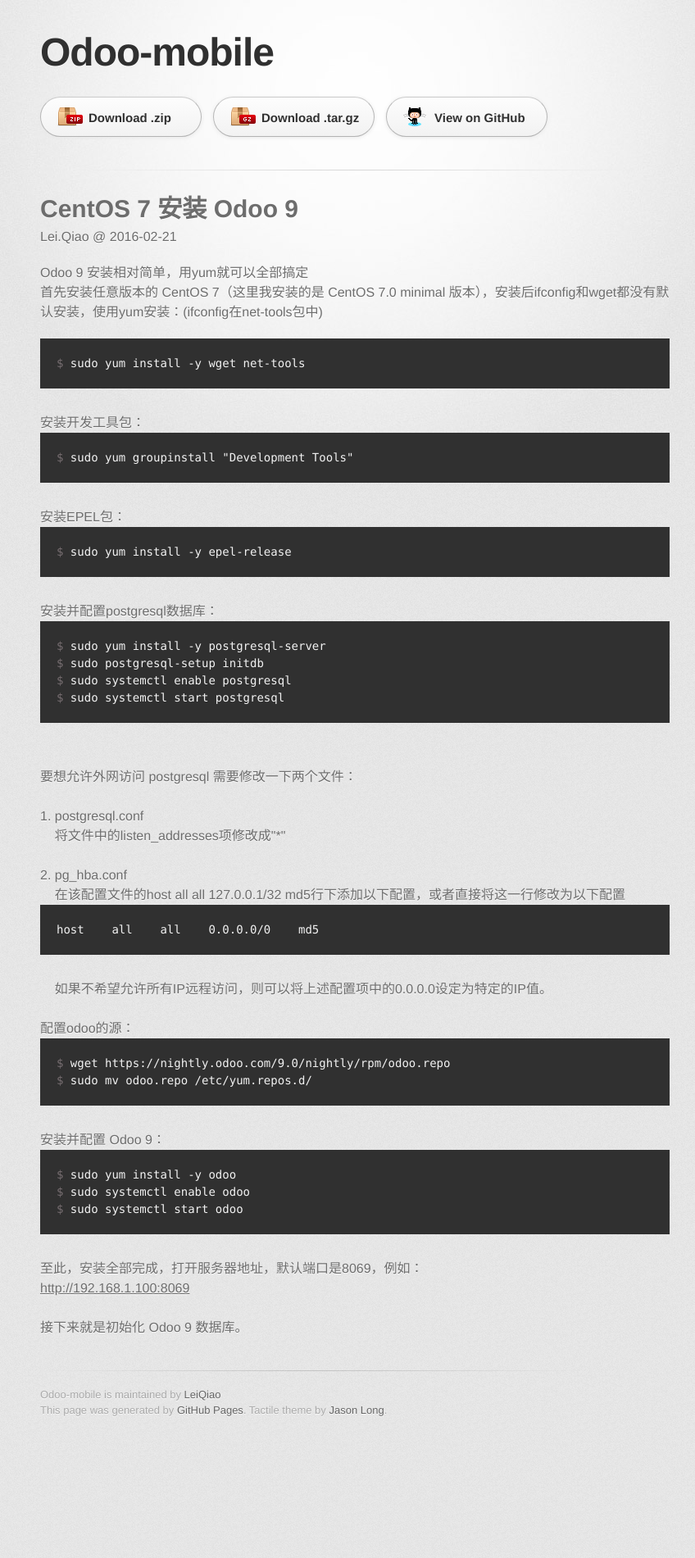
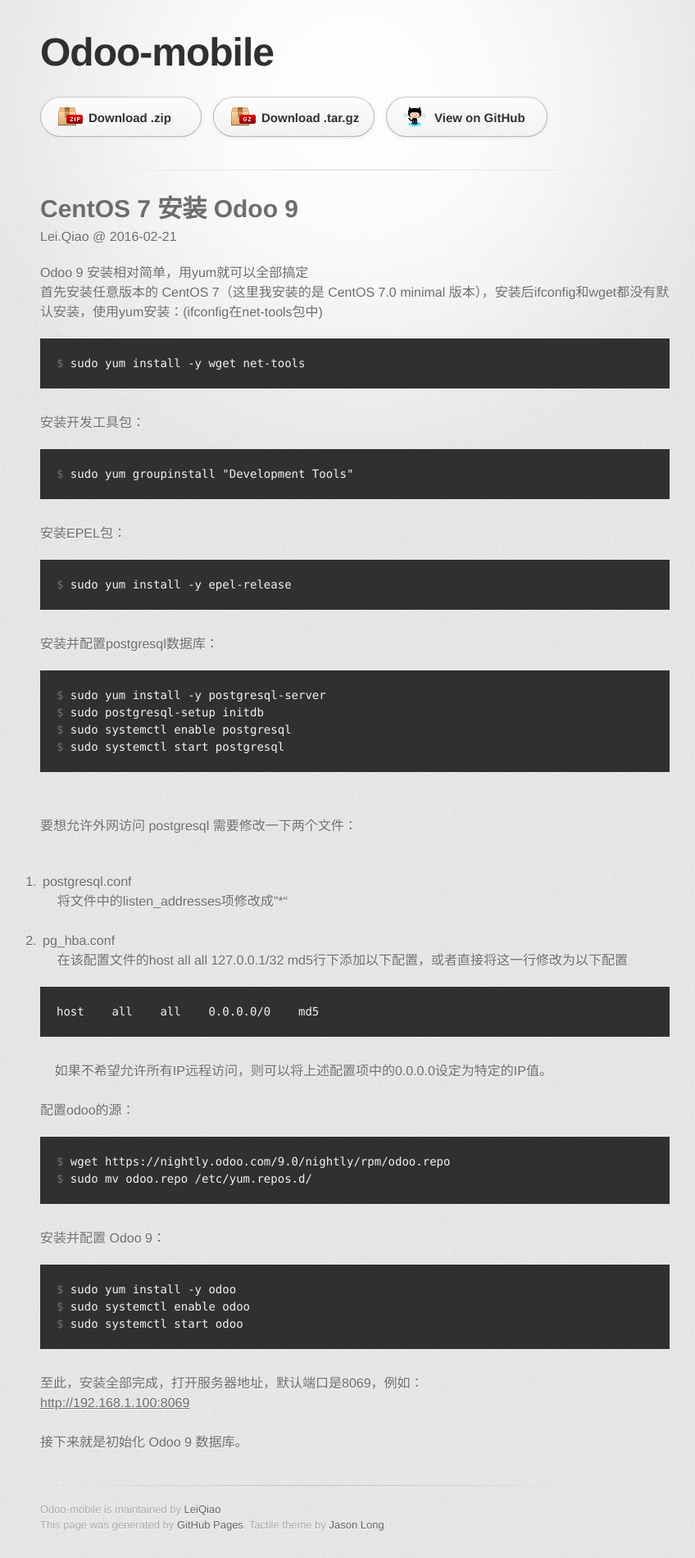
Before and after one commit to LeiQiao/odoo-mobile, a Jekyll site: the page built from _posts/2016-02-21-intro.md, in a window 1280 px wide. Shown: the whole page at 82% size, without its empty margins (207-1055 px from the left). Built offline with Jekyll 4.4.1, drawn with Linux system fonts in a browser that asks for light colours; some web fonts are replaced; before the commit the page ends 1761 px from its top, so only the background shows below that.

Commit message:
修改格式
修改格式

```diff
--- a/_config.yml
+++ b/_config.yml
@@ -1 +1,4 @@
 baseurl: /odoo-mobile
+
+markdown: kramdown
+highlighter: rouge
--- a/_posts/2016-02-21-intro.md
+++ b/_posts/2016-02-21-intro.md
@@ -2,7 +2,7 @@
 layout: post
 title: CentOS 7 安装 Odoo 9
 ---
-<p>
+
 Odoo 9 安装相对简单，用yum就可以全部搞定<br/>
 首先安装任意版本的 CentOS 7（这里我安装的是 CentOS 7.0 minimal 版本），安装后ifconfig和wget都没有默认安装，使用yum安装：(ifconfig在net-tools包中)
 <pre><code><font color="#776e71">$</font> sudo yum install -y wget net-tools</code></pre>
@@ -33,7 +33,7 @@
 <pre><code><font color="#776e71">$</font> sudo yum install -y odoo
 <font color="#776e71">$</font> sudo systemctl enable odoo
 <font color="#776e71">$</font> sudo systemctl start odoo</code></pre>
-</p>
+
 至此，安装全部完成，打开服务器地址，默认端口是8069，例如：<br/><span style="text-decoration:underline;">http://192.168.1.100:8069</span><br/>
 <br/>
 接下来就是初始化 Odoo 9 数据库。
```
